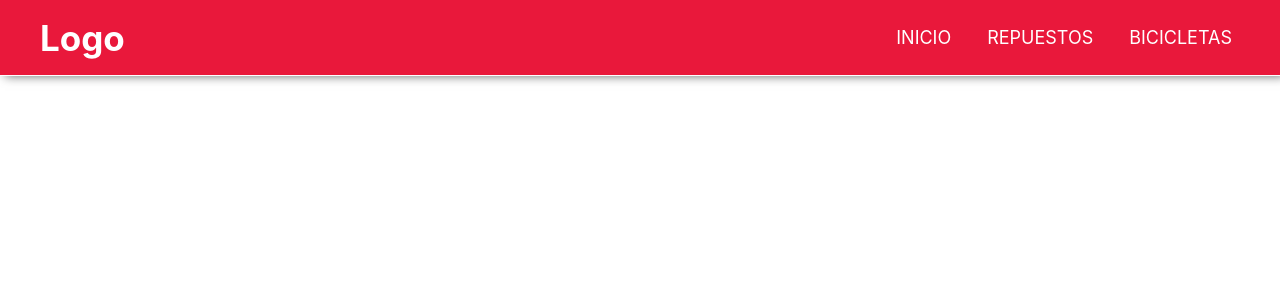
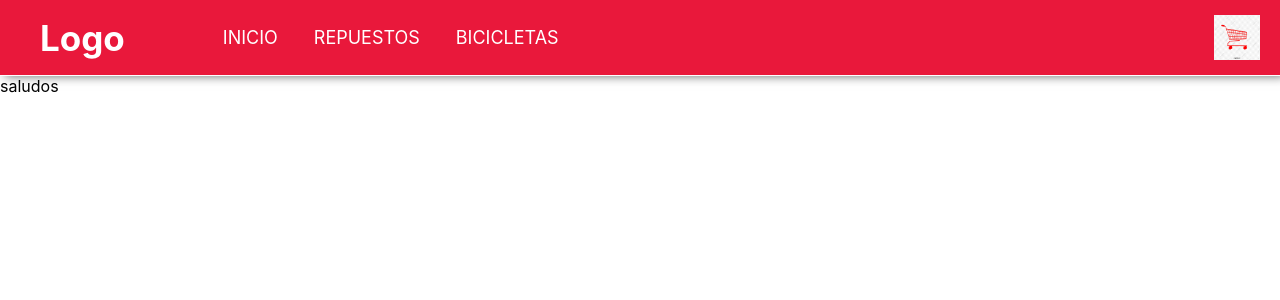
Before and after one commit to ignacio0070/sinice, a React (Create React App) app: page / in a window 1280 px wide. Shown: the top 300 px of the page. Built offline with nearby package versions, Linux system fonts and the light colour scheme.

Commit message:
agregre la imagen del carrito y y un itemlistconteiner

```diff
--- a/src/App.js
+++ b/src/App.js
@@ -2,6 +2,8 @@ import logo from './logo.svg';
 import './App.css';
 import Menu from './component/Menu';
 import './component/Menu.css'
+import ItemListContainer from './component/ItemListContainer';
+
 
 function App() {
 
@@ -9,6 +11,7 @@ function App() {
 return(
   <div>
     < Menu/>
+    <ItemListContainer greeting="saludos"/>
 
   </div>
  )
--- /dev/null
+++ b/src/component/CartWidget.css
@@ -0,0 +1,12 @@
+.carrito{
+    width: 7%;
+    display: flex;
+    justify-content: end;
+    align-items: center;
+
+}
+.contenedorCarrito{
+    display: flex;
+    justify-content: end;
+    margin-right: 20px;
+}
--- /dev/null
+++ b/src/component/CartWidget.js
@@ -0,0 +1,11 @@
+import React from 'react'
+import carrito from '../imagenes/carrito.jpg'
+function CartWidget() {
+    return (
+        <div className='contenedorCarrito'>
+            <img className='carrito' src={carrito}/>
+        </div>
+    )
+}
+
+export default CartWidget
--- /dev/null
+++ b/src/component/ItemListContainer.js
@@ -0,0 +1,12 @@
+import React from 'react'
+
+
+function ItemListContainer({greeting}) {
+    return (
+        <div>
+            {greeting}
+        </div>
+    )
+}
+
+export default ItemListContainer
--- a/src/component/Menu.js
+++ b/src/component/Menu.js
@@ -1,5 +1,6 @@
 import React from 'react'
-
+import CartWidget from './CartWidget'
+import '../component/CartWidget.css'
 function Menu() {
     return (
 
@@ -12,7 +13,7 @@ function Menu() {
                     <li> <a href=''>Bicicletas</a></li>
 
                 </ul>
-
+              <CartWidget/>
 
             </nav>
 
```
Also changed, not shown: src/imagenes/carrito.jpg (added), src/imagenes/carrito.png (added).
